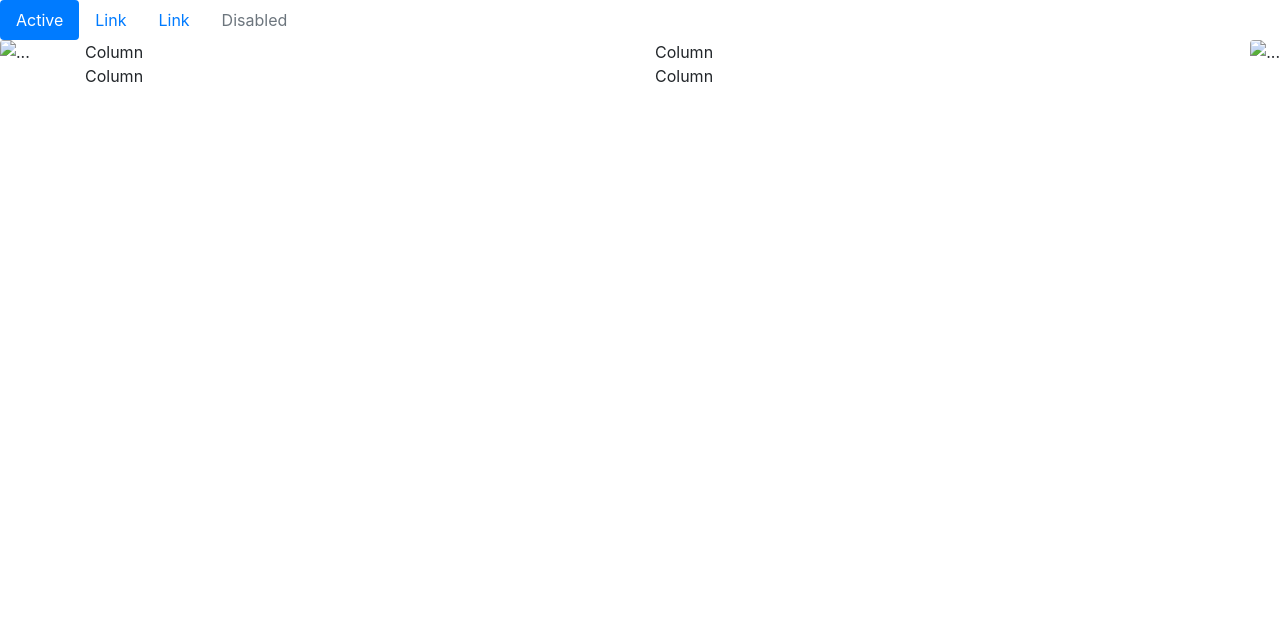
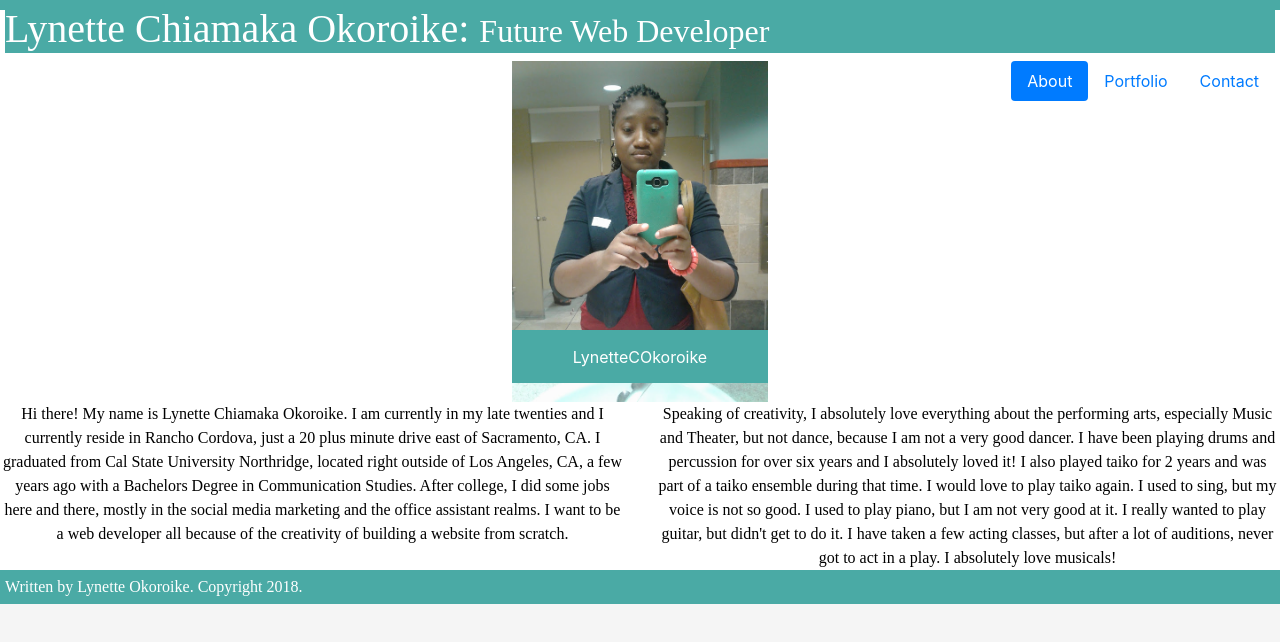
Before and after one commit to ChiChiMaka64/Bootstrap-Portfolio, a plain HTML site: page Index.html in a window 1280 px wide. Drawn offline with nearby package versions, Linux system fonts and the light colour scheme.

Commit message:
This is the third and final version.

```diff
--- a/Index.html
+++ b/Index.html
@@ -3,38 +3,57 @@
 
 <head>
     <meta charset="utf-8" />
-    <title>Page Title</title>
+    <title>About</title>
     <!-- Bootstrap core CSS -->
     <link rel="stylesheet" href="https://stackpath.bootstrapcdn.com/bootstrap/4.1.1/css/bootstrap.min.css" integrity="sha384-WskhaSGFgHYWDcbwN70/dfYBj47jz9qbsMId/iRN3ewGhXQFZCSftd1LZCfmhktB"
         crossorigin="anonymous">
+    <link rel="stylesheet" type="text/css" href="css/style.css">
 </head>
 
 <body>
+
+        <header>
+            <h1 class="page-header">Lynette Chiamaka Okoroike: <small>Future Web Developer</small></h1>
+            <div class="navbar-custom">
             <ul class="nav nav-pills">
                 <li class="nav-item">
-            <a class="nav-link active" href="#">Active</a>
+                    <a class="nav-link active" href="index.html">About</a>
                 </li>
                 <li class="nav-item">
-            <a class="nav-link" href="#">Link</a>
+                    <a class="nav-link" href="portfolio.html">Portfolio</a>
                 </li>
                 <li class="nav-item">
-            <a class="nav-link" href="#">Link</a>
-        </li>
-        <li class="nav-item">
-            <a class="nav-link disabled" href="#">Disabled</a>
+                    <a class="nav-link" href="contact.html">Contact</a>
                 </li>
             </ul>
-    <img src="..." class="rounded float-left" alt="...">
-    <img src="..." class="rounded float-right" alt="...">
-    <div class="container">
+           </div>
+        </header>
+
+    <div class="img-box">
+    <img src="images/lco2.jpg">
+    <p>LynetteCOkoroike</p>
+    </div>
+
+
+    <div class="text-container">
         <div class="row">
-            <div class="col">Column</div>
-            <div class="col">Column</div>
-            <div class="w-100"></div>
-            <div class="col">Column</div>
-            <div class="col">Column</div>
+            <div class="col-md-6">Hi there! My name is Lynette Chiamaka Okoroike. I am currently in my late twenties
+                    and I currently reside in Rancho Cordova, just a 20 plus minute drive east of Sacramento, CA.
+                    I graduated from Cal State University Northridge, located right outside of Los Angeles, CA, a few years ago with a Bachelors Degree in Communication Studies.
+                    After college, I did some jobs here and there, mostly in the social media marketing and the office assistant realms.
+                    I want to be a web developer all because of the creativity of building a website from scratch.</div>
+            <div class="col-md-6">Speaking of creativity, I absolutely love everything about the performing arts, especially Music and Theater, but not dance, because I am not a very good dancer.
+                    I have been playing drums and percussion for over six years and I absolutely loved it! I also played taiko for 2 years and was part of a taiko ensemble during that time. I would love to play taiko again.
+                    I used to sing, but my voice is not so good. I used to play piano, but I am not very good at it.
+                    I really wanted to play guitar, but didn't get to do it.
+                    I have taken a few acting classes, but after a lot of auditions, never got to act in a play. I absolutely love musicals!
+            </div>
+
         </div>
     </div>
+
+    <footer>Written by Lynette Okoroike. Copyright 2018.</footer>
+
 </body>
 
 </html>
--- /dev/null
+++ b/css/style.css
@@ -0,0 +1,75 @@
+html{
+    background-color: whitesmoke;
+}
+header{
+    position: static;
+    border: 5px solid #4aaaa5;
+    background-color: #4aaaa5;
+    color: white;
+}
+header h1{
+    float: left;
+    position: static;
+    background-color: #4aaaa5;
+    color: white;
+    font-family: 'Times New Roman', Times, serif;
+}
+header ul {
+    float: right;
+    position: static;
+}
+
+h1 {
+    background-color: #4aaaa5;
+    color: white;
+    width: 100%;
+}
+
+
+.navbar-custom {
+     color: #4aaaa5;
+}
+.text-container{
+background-color: white;
+color: black;
+font-family: 'Times New Roman', Times, serif;
+text-align: center;
+}
+
+.img-box{
+    position: relative;
+    width: 20%;
+    margin: 0 auto;
+}
+
+
+.img-box img {
+ width: 100%;
+}
+
+.img-box p {
+    display: block;
+    background-color: #4aaaa5;
+    color: white;
+    height: 25px;
+    position: absolute;
+
+    bottom: 3px;
+    width: 100%;
+    box-sizing: border-box;
+    padding: 15px 15px 38px 15px;
+    text-align: center;
+}
+
+#contact-container{
+ border: 5px solid whitesmoke;
+ background-color: white;
+ color:black;
+}
+
+footer {
+    border: 5px solid #4aaaa5;
+    background-color: #4aaaa5;
+    color: white;
+    font-family: 'Times New Roman', Times, serif;
+}
```
Also changed, not shown: Contact.html (+19 -17 lines), Portfolio.html (+37 -16 lines), images/Beautiful City.jpg (added), images/Heartbeat Drumset.jpg (added), images/Percussion.jpg (added), images/Rainbow.jpg (added), images/lco2.jpg (added). Lines whose indentation alone changed are shown as unchanged.
